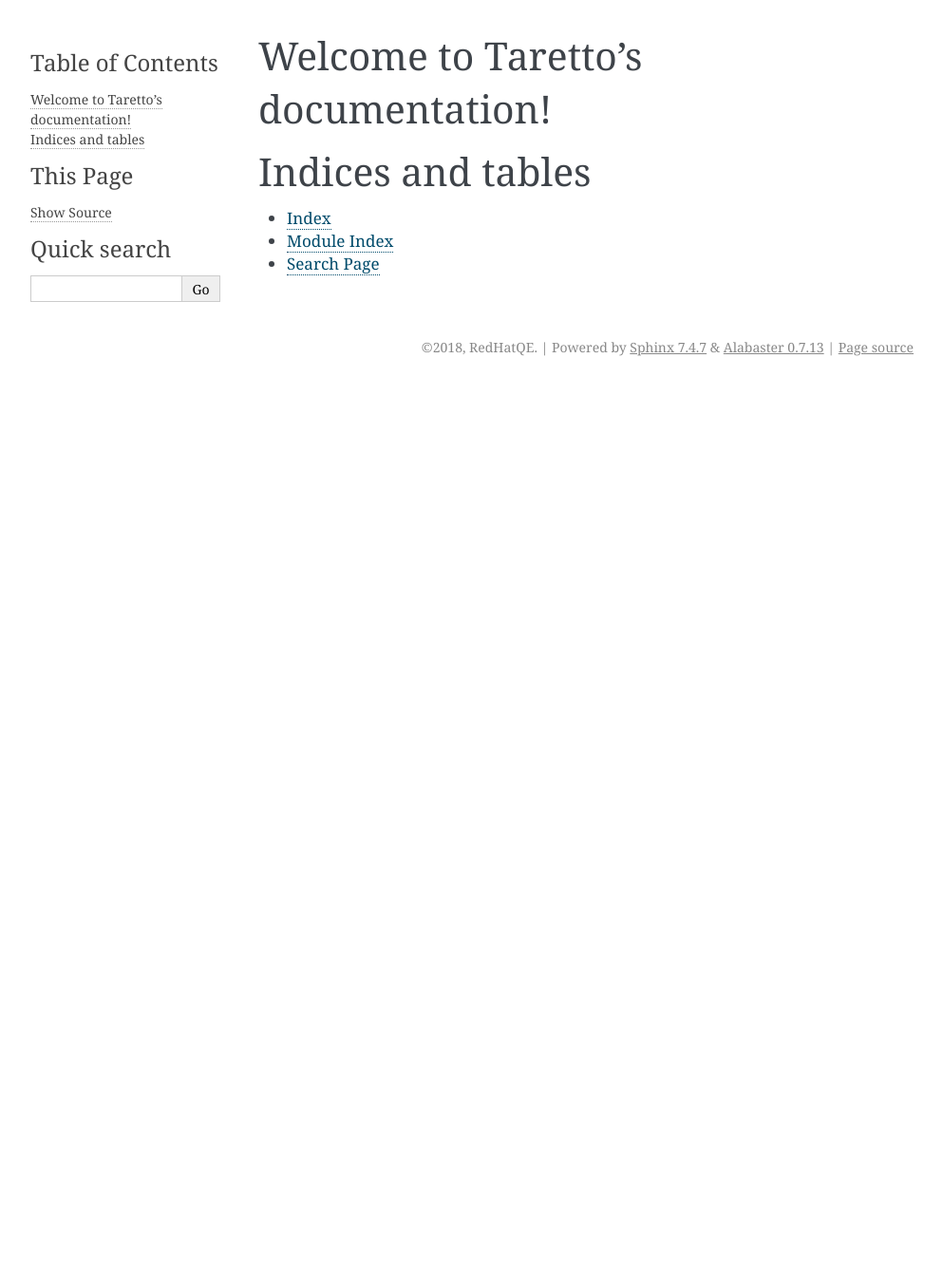
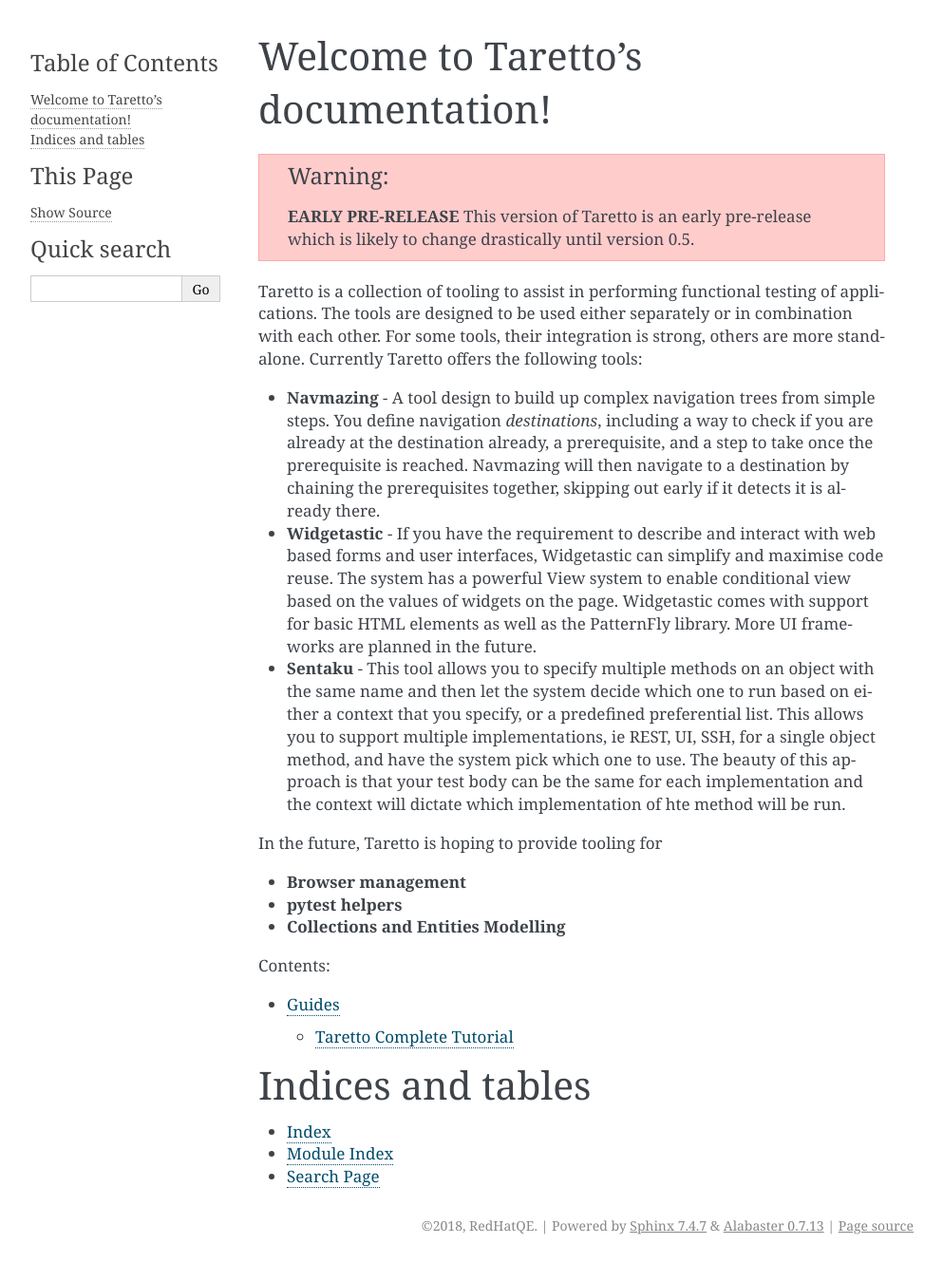
Before and after one commit to RedHatQE/taretto, a Sphinx documentation site: the page built from docs/index.rst, in a window 1280 px wide. Shown: the whole page at 95% size, without its empty margins (148-1141 px from the left). Built offline with Sphinx 7.4.7, drawn with Linux system fonts in a browser that asks for light colours; before the commit the page ends 900 px from its top, so only the background shows below that.

```diff
--- a/docs/index.rst
+++ b/docs/index.rst
@@ -6,11 +6,45 @@
 Welcome to Taretto's documentation!
 ===================================
 
+.. warning::
+
+  **EARLY PRE-RELEASE**
+  This version of Taretto is an early pre-release which is likely to change drastically until
+  version 0.5.
+
+Taretto is a collection of tooling to assist in performing functional testing of applications.
+The tools are designed to be used either separately or in combination with each other. For some
+tools, their integration is strong, others are more standalone. Currently Taretto offers the
+following tools:
+
+* **Navmazing** - A tool design to build up complex navigation trees from simple steps. You define
+  navigation *destinations*, including a way to check if you are already at the destination already,
+  a prerequisite, and a step to take once the prerequisite is reached. Navmazing will then navigate
+  to a destination by chaining the prerequisites together, skipping out early if it detects it is
+  already there.
+* **Widgetastic** - If you have the requirement to describe and interact with web based forms and
+  user interfaces, Widgetastic can simplify and maximise code reuse. The system has a powerful
+  View system to enable conditional view based on the values of widgets on the page. Widgetastic
+  comes with support for basic HTML elements as well as the PatternFly library. More UI frameworks
+  are planned in the future.
+* **Sentaku** - This tool allows you to specify multiple methods on an object with the same name and
+  then let the system decide which one to run based on either a context that you specify, or a
+  predefined preferential list. This allows you to support multiple implementations, ie REST, UI,
+  SSH, for a single object method, and have the system pick which one to use. The beauty of this
+  approach is that your test body can be the same for each implementation and the context will
+  dictate which implementation of hte method will be run.
+
+In the future, Taretto is hoping to provide tooling for
+
+* **Browser management**
+* **pytest helpers**
+* **Collections and Entities Modelling**
+
 .. toctree::
    :maxdepth: 2
    :caption: Contents:
 
-
+   guides
 
 Indices and tables
 ==================
```
Also changed, not shown: docs/guides.rst (added, +7 -0 lines), docs/guides/tutorial.rst (added, +31 -0 lines).
